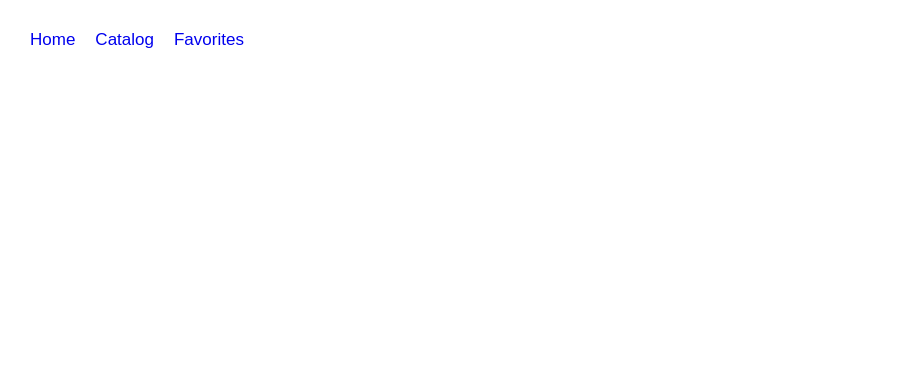
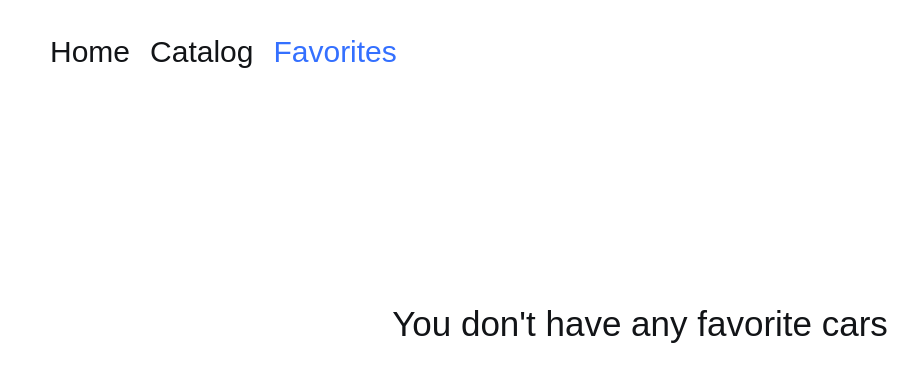
Before and after one commit to VikaSukhara/Car-Catalog, a React (Create React App) app: page /cars/favorites in a window 1280 px wide. Shown: the top 382 px of the page, without its empty margins (0-919 px from the left). Built offline with nearby package versions, Linux system fonts and the light colour scheme.

Commit message:
addition

```diff
--- a/src/components/CatalogList/CatalogList.styled.js
+++ b/src/components/CatalogList/CatalogList.styled.js
@@ -38,7 +38,8 @@ export const Ul = styled.ul`
   display: flex;
   flex-wrap: wrap;
   justify-content: center;
-  gap: 29px;
+  column-gap: 29px;
+  row-gap: 50px;
 `;
 
 export const Li = styled.li`
@@ -109,4 +110,7 @@ export const Button = styled.button`
   background: #3470ff;
   color: #ffffff;
   border: none;
+  &:hover {
+    background: #0b44cd;
+  }
 `;
--- a/src/components/Layout/Layout.jsx
+++ b/src/components/Layout/Layout.jsx
@@ -1,14 +1,31 @@
 import { Suspense } from 'react';
-import { NavLink, Outlet } from 'react-router-dom';
-import { Nav } from './Layout.styled.js';
+import { Outlet } from 'react-router-dom';
+import { Nav, StyledLink } from './Layout.styled.js';
 export const Layout = () => {
+//   console.log(window.location.href)
+//   const page = window.location.href;
+
+//   if(page.endsWith('favorite')){
+//     console.log("yes")
+//   }
+//   function toggleHandler(e) {
+//     e.preventDefault();
+//     (e.target.classList.contains("active") === true) ? e.target.classList.remove("active") : e.target.classList.add("active");
+// }
+
+// const activeTab = (history, path) => {
+//   if (history.location.pathname === path) {
+//     return { color: "red" };
+//   }
+// }
+
   return (
     <div>
-      <header style={{ marginTop: '30px', paddingLeft: '30px' }}>
-        <Nav>
-          <NavLink to="/">Home</NavLink>
-          <NavLink to="/catalog">Catalog</NavLink>
-          <NavLink to="/favorites">Favorites</NavLink>
+      <header style={{ marginTop: '40px', paddingLeft: '50px' }}>
+        <Nav >
+          <StyledLink to="/" >Home</StyledLink>
+          <StyledLink to="/catalog" >Catalog</StyledLink>
+          <StyledLink to="/favorites" >Favorites</StyledLink>
         </Nav>
       </header>
       <Suspense>
--- a/src/components/Layout/Layout.styled.js
+++ b/src/components/Layout/Layout.styled.js
@@ -1,4 +1,5 @@
 import styled from 'styled-components';
+import { NavLink } from 'react-router-dom';
 
 export const Nav = styled.nav`
   margin: 0 auto;
@@ -6,4 +7,19 @@ export const Nav = styled.nav`
   display: flex;
   justify-content: flex-start;
   align-items: center;
+
+  a.active {
+    color: rgb(52, 112, 255);
+  }
+
+  a:hover {
+    color: rgb(52, 112, 255);
+  }
 `;
+export const StyledLink = styled(NavLink)`
+  color: #121417;
+  font-size: 30px;
+  font-style: normal;
+  font-weight: 500;
+  line-height: 24px;
+`;
--- a/src/components/Modal/Modal.jsx
+++ b/src/components/Modal/Modal.jsx
@@ -20,6 +20,7 @@ import {
   ParagWrapTwo,
   ImgCross,
   GeneralWraper,
+  Stick,
 } from './Modal.styled';
 import cross from '../img/cross.svg';
 
@@ -56,12 +57,12 @@ export const Modal = ({ car, close }) => {
             </Div>
           </TitleWrap>
           <ParagWrap>
-            <Parag>{car.address.slice(20)} |</Parag>
-            <Parag>Id: {car.id} |</Parag>
-            <Parag>Year: {car.year} |</Parag>
-            <Parag>Type: {car.type} |</Parag>
-            <Parag>FuelConsumption: {car.fuelConsumption} |</Parag>
-            <Parag>EngineSize: {car.engineSize} |</Parag>
+            <Parag>{car.address.slice(20)} <Stick>|</Stick></Parag>
+            <Parag>Id: {car.id} <Stick>|</Stick></Parag>
+            <Parag>Year: {car.year} <Stick>|</Stick></Parag>
+            <Parag>Type: {car.type} <Stick>|</Stick></Parag>
+            <Parag>FuelConsumption: {car.fuelConsumption} <Stick>|</Stick> </Parag>
+            <Parag>EngineSize: {car.engineSize} <Stick>|</Stick></Parag>
           </ParagWrap>
 
           <Paragr>{car.description}</Paragr>
@@ -69,10 +70,10 @@ export const Modal = ({ car, close }) => {
 
           <ParagWrapTwo>
             {car.accessories.map(accessory => {
-              return <Parag key={car.id}>{accessory}</Parag>;
+              return <Parag key={car.id}>{accessory} <Stick>|</Stick></Parag>;
             })}
             {car.functionalities.map(functionality => {
-              return <Parag>{functionality}</Parag>;
+              return <Parag>{functionality} <Stick>|</Stick></Parag>;
             })}
           </ParagWrapTwo>
 
--- a/src/components/Modal/Modal.styled.js
+++ b/src/components/Modal/Modal.styled.js
@@ -113,10 +113,17 @@ export const Parag = styled.p`
   font-style: normal;
   font-weight: 400;
   line-height: 18px;
-  padding-left: 6px;
+  margin-left: 6px;
   margin-top: 0;
   margin-bottom: 0;
 `;
+
+
+
+export const Stick = styled.span`
+  color:#D8D6D4 ;
+`;
+
 
 export const ParagWrap = styled.div`
   width: 350px;
@@ -198,6 +205,9 @@ export const OrderButton = styled.button`
   border: none;
   margin-top: 16px;
   margin-bottom: 40px;
+  &:hover{
+    background: #0B44CD
+  }
 `;
 
 export const A = styled.a`
--- a/src/components/SearchForm/SearchForm.styled.js
+++ b/src/components/SearchForm/SearchForm.styled.js
@@ -11,6 +11,7 @@ export const Form = styled.form`
   gap: 18px;
   align-items: center;
   justify-content: center;
+  align-items: end;
 `;
 
 export const Label = styled.label`
@@ -20,24 +21,20 @@ export const Label = styled.label`
   font-style: normal;
   font-weight: 500;
   line-height: 18px; /* 128.571% */
-  margin-bottom: 8px;
 `;
 
 export const Select = styled.select`
   display: flex;
+  width: 48px;
   padding: 14px 18px 14px 18px;
-
-  /* width: 224px; */
   justify-content: center;
   align-items: center;
   gap: 32px;
   border-radius: 14px;
   background: #f7f7fb;
   border: none;
-  /* &.option{
-    color: red,
-    background-color: blue;
-} */
+  margin-top: 8px;
+
 `;
 
 export const Input = styled.input`
--- a/src/pages/Catalog.jsx
+++ b/src/pages/Catalog.jsx
@@ -2,6 +2,7 @@ import { useEffect, useState } from 'react';
 import { useDispatch, useSelector } from 'react-redux';
 import { fetchCatalog } from '../redux/catalog/operations.jsx';
 import {
+  selectCars,
   selectFilteredCars,
   selectLoading,
 } from '../redux/catalog/selectors.jsx';
@@ -17,10 +18,11 @@ const Catalog = () => {
   const filteredCars = useSelector(selectFilteredCars);
 
   useEffect(() => {
-    if(page === 1 && filteredCars.length) {
+    if (page === 1 && filteredCars.length) {
       return;
     }
     dispatch(fetchCatalog(page));
+
     //eslint-disable-next-line
   }, [dispatch, page]);
 
@@ -28,7 +30,7 @@ const Catalog = () => {
     <div style={{ marginTop: '30px' }}>
       <SearchForm />
       <Cataloglist catalogCars={filteredCars} />
-      {!isLoading && (
+      {!isLoading && filteredCars.length % 12 === 0 && (
         <Button type="button" onClick={() => setPage(page + 1)}>
           Load more
         </Button>
--- a/src/pages/Catalog.styled.js
+++ b/src/pages/Catalog.styled.js
@@ -8,4 +8,7 @@ export const Button = styled.button`
   border: none;
   background: transparent;
   margin: 100px auto;
+  &:hover{
+    background: #0B44CD;
+  }
 `;
--- a/src/pages/Favorites.jsx
+++ b/src/pages/Favorites.jsx
@@ -6,11 +6,11 @@ import {
   selectFavorite,
   selectFavouriteIDs,
 } from '../redux/catalog/selectors.jsx';
+import { Container, NoParag } from './Favorites.styled.js';
 
 const FavoriteList = () => {
   const favoritesId = useSelector(selectFavouriteIDs);
 
-  console.log('store favourites', favoritesId);
   const favourites = useSelector(selectFavorite);
 
   const dispatch = useDispatch();
@@ -21,7 +21,15 @@ const FavoriteList = () => {
 
   return (
     <div>
-      <Cataloglist catalogCars={favourites} />
+      <Container>
+        <div style={{ marginTop: '127px' }}>
+          {favourites.length > 0 ? (
+            <Cataloglist catalogCars={favourites} />
+          ) : (
+            <NoParag>You don't have any favorite cars</NoParag>
+          )}
+        </div>
+      </Container>
     </div>
   );
 };
--- /dev/null
+++ b/src/pages/Favorites.styled.js
@@ -0,0 +1,16 @@
+import styled from 'styled-components';
+
+export const Container = styled.div`
+  padding-left: 128px;
+  padding-right: 128px;
+`;
+
+export const NoParag = styled.h2`
+  color: #121417;
+  font-size: 35px;
+  font-style: normal;
+  font-weight: 400;
+  line-height: 20px;
+  margin-top: 250px;
+  text-align: center;
+`;
```
